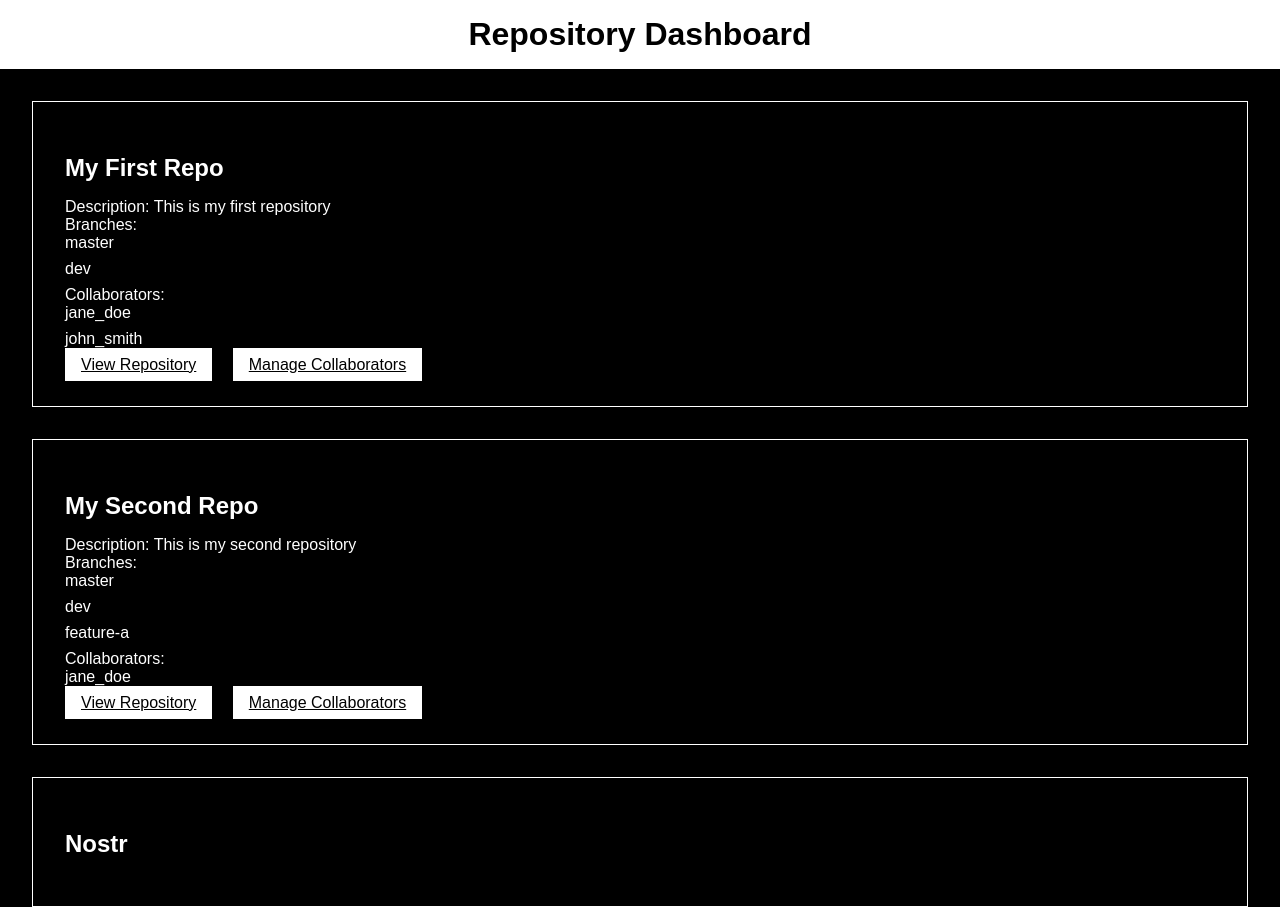
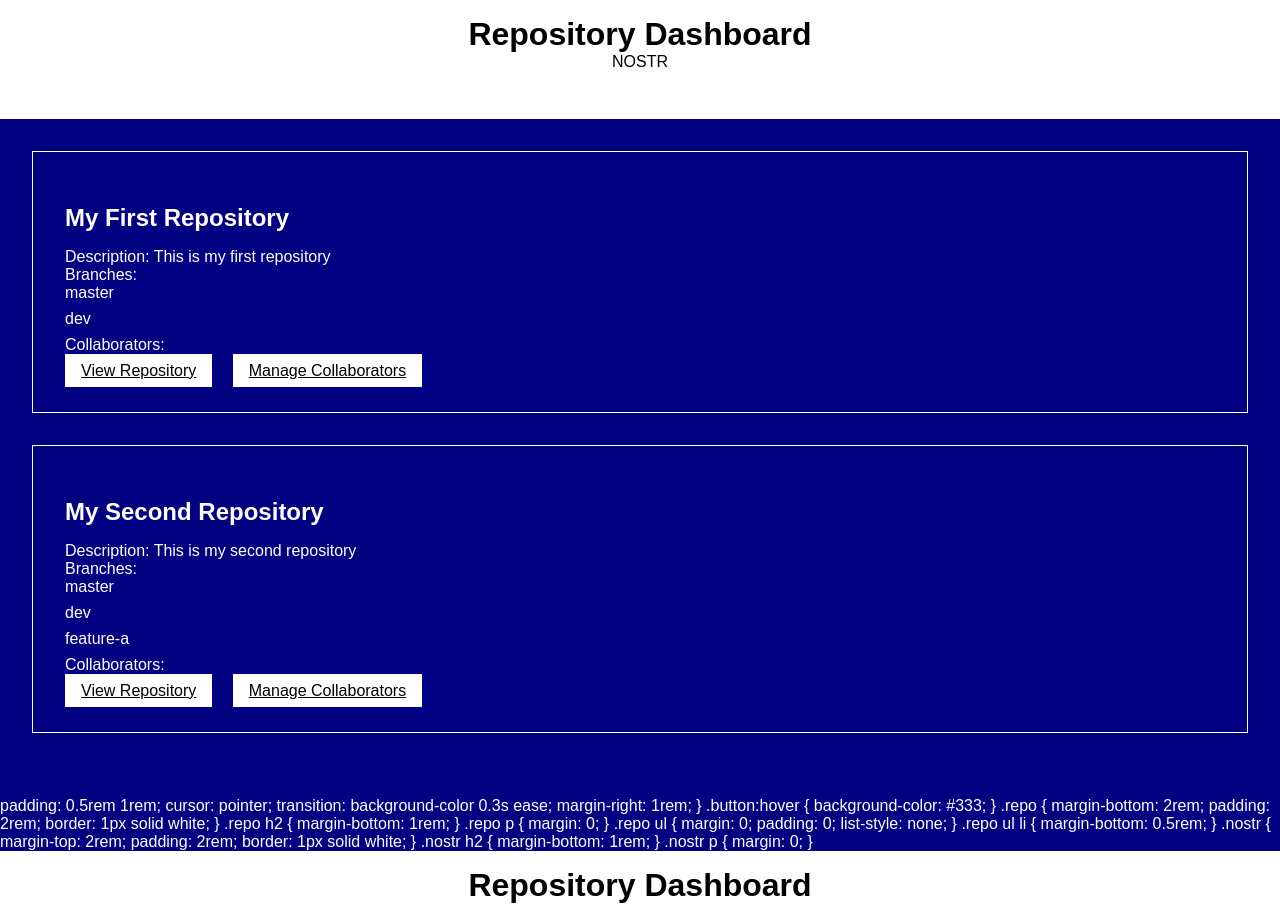
Before and after one commit to investinaccess/nostrsuite_attempt2, a website: page index.html in a window 1280 px wide. Shown: the top 907 px of the page. Drawn offline with Linux system fonts and the light colour scheme.

Commit message:
Update index.html

```diff
--- a/index.html
+++ b/index.html
@@ -7,7 +7,7 @@
     <title>Repository Dashboard</title>
     <style>
       body {
-        background-color: black;
+        background-color: #000080;
         color: white;
         font-family: Arial, sans-serif;
         margin: 0;
@@ -33,6 +33,96 @@
         background-color: white;
         color: black;
         border: none;
+        padding: 0.5rem 1rem;
+        cursor: pointer;
+        transition: background-color 0.3s ease;
+        margin-right: 1rem;
+      }
+
+      .button:hover {
+        background-color: #333;
+      }
+
+      .repo {
+        margin-bottom: 2rem;
+        padding: 2rem;
+        border: 1px solid white;
+      }
+
+      .repo h2 {
+        margin-bottom: 1rem;
+      }
+
+      .repo p {
+        margin: 0;
+      }
+
+      .repo ul {
+        margin: 0;
+        padding: 0;
+        list-style: none;
+      }
+
+      .repo ul li {
+        margin-bottom: 0.5rem;
+      }
+
+      #nostr {
+        text-transform: uppercase;
+        margin-bottom: 2rem;
+      }
+    </style>
+  </head>
+  <body>
+    <header>
+      <h1>Repository Dashboard</h1>
+      <div id="nostr">Nostr</div>
+    </header>
+    <main>
+      <div class="repo">
+        <h2>My First Repository</h2>
+        <p>Description: This is my first repository</p>
+        <ul>
+          <li>Branches:
+            <ul>
+              <li>master</li>
+              <li>dev</li>
+            </ul>
+          </li>
+          <li>Collaborators:
+            <ul>
+              <li></li>
+              <li></li>
+            </ul>
+          </li>
+        </ul>
+        <a href="#" class="button">View Repository</a>
+        <a href="#" class="button">Manage Collaborators</a>
+      </div>
+      <div class="repo">
+        <h2>My Second Repository</h2>
+        <p>Description: This is my second repository</p>
+        <ul>
+          <li>Branches:
+            <ul>
+              <li>master</li>
+              <li>dev</li>
+              <li>feature-a</li>
+            </ul>
+          </li>
+          <li>Collaborators:
+            <ul>
+              <li></li>
+            </ul>
+          </li>
+        </ul>
+        <a href="#" class="button">View Repository</a>
+        <a href="#" class="button">Manage Collaborators</a>
+      </div>
+    </main>
+  </body>
+</html>
+
         padding: 0.5rem 1rem;
         cursor: pointer;
         transition: background-color 0.3s ease;
```
